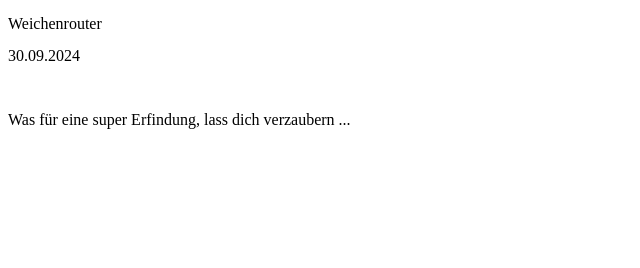
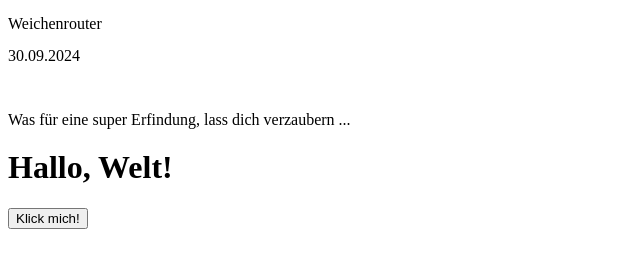
Before and after one commit to Chilipapa/weichenrouter2, a plain HTML site: page index.html in a window 1280 px wide. Shown: the whole page, without its empty margins (0-640 px from the left). Drawn offline with Linux system fonts and the light colour scheme.

Commit message:
mit_javascript_1

```diff
--- a/index.html
+++ b/index.html
@@ -19,5 +19,10 @@ Weichenrouter</p>
 </p>
 <p style="line-height: 100%; margin-bottom: 0cm">Was für eine super
 Erfindung, lass dich verzaubern ...</p>
+
+<h1>Hallo, Welt!</h1>
+<button onclick="zeigeNachricht()">Klick mich!</button>
+  <!-- JavaScript-Datei einbinden -->
+  <script src="script.js"></script>
 </body>
 </html>
--- /dev/null
+++ b/script.js
@@ -0,0 +1,4 @@
+function zeigeNachricht() {
+    alert("Hallo aus der externen JavaScript-Datei!");
+
+}
```
